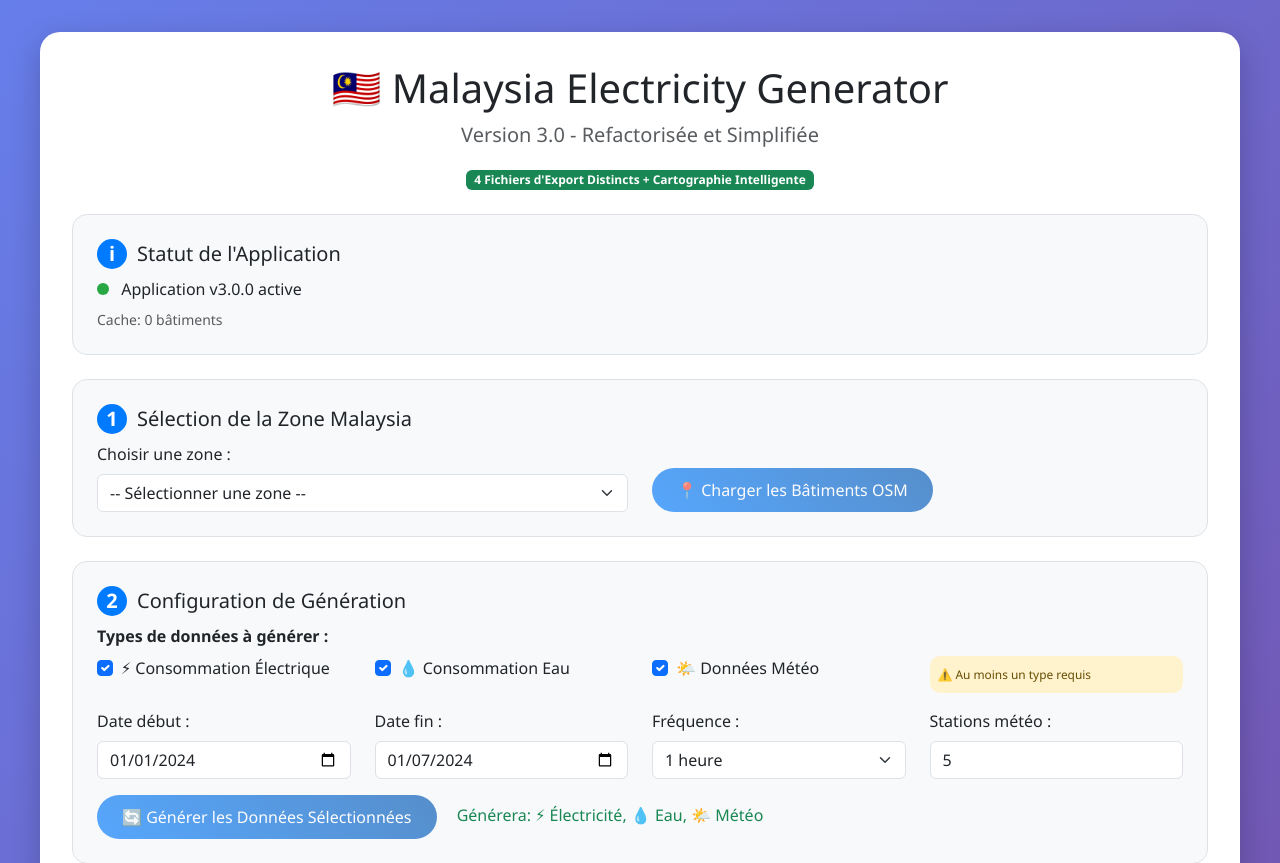
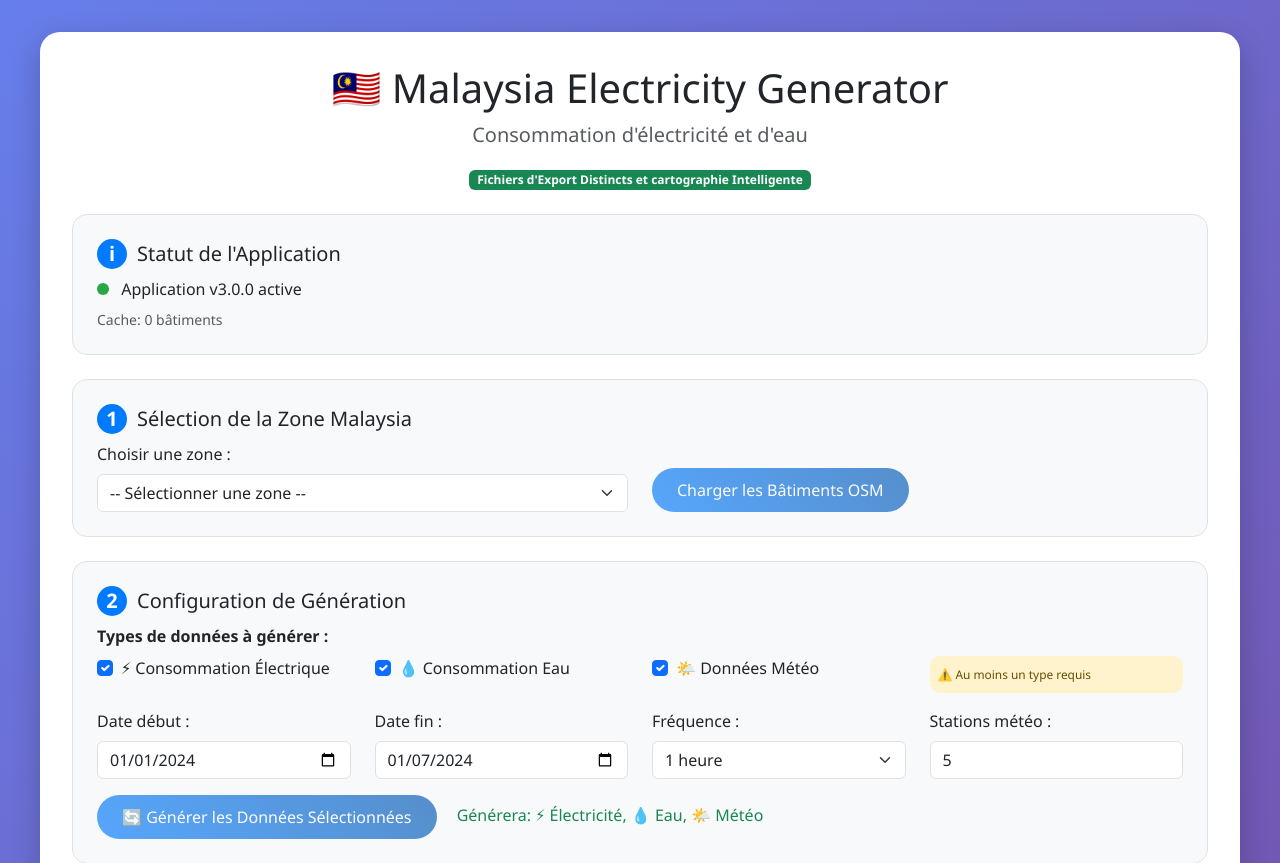
Before and after one commit to BaoFrancisNguyen/gen_malaysia, a Flask app: page / in a window 1280 px wide. Shown: the top 863 px of the page. Run offline with Flask 3, Linux system fonts and the light colour scheme; some libraries are stand-ins or nearby versions.

Commit message:
fix generator

```diff
--- a/templates/index.html
+++ b/templates/index.html
@@ -3,7 +3,7 @@
 <head>
     <meta charset="UTF-8">
     <meta name="viewport" content="width=device-width, initial-scale=1.0">
-    <title>Malaysia Electricity Generator v3.0 - Refactorisé</title>
+    <title>Malaysia Electricity Generator</title>
 
     <!-- Bootstrap CSS -->
     <link href="https://cdnjs.cloudflare.com/ajax/libs/bootstrap/5.3.0/css/bootstrap.min.css" rel="stylesheet">
@@ -194,8 +194,8 @@
         <!-- En-tête -->
         <div class="text-center mb-4">
             <h1 class="mb-2">🇲🇾 Malaysia Electricity Generator</h1>
-            <p class="lead text-muted">Version 3.0 - Refactorisée et Simplifiée</p>
-            <div class="badge bg-success">4 Fichiers d'Export Distincts + Cartographie Intelligente</div>
+            <p class="lead text-muted">Consommation d'électricité et d'eau</p>
+            <div class="badge bg-success">Fichiers d'Export Distincts et cartographie Intelligente</div>
         </div>
 
         <!-- Statut de l'application -->
@@ -220,7 +220,7 @@
                 </div>
                 <div class="col-md-6 d-flex align-items-end">
                     <button id="btn-load-buildings" class="btn btn-primary" disabled>
-                        📍 Charger les Bâtiments OSM
+                        Charger les Bâtiments OSM
                     </button>
                 </div>
             </div>
@@ -232,10 +232,10 @@
             <!-- Carte OSM avec contrôles intelligents -->
             <div id="map-container" class="mt-4 hidden">
                 <div class="d-flex justify-content-between align-items-center mb-2">
-                    <h6 class="mb-0">🗺️ Carte Interactive des Bâtiments</h6>
+                    <h6 class="mb-0">Carte Interactive des Bâtiments</h6>
                     <div>
                         <button id="btn-toggle-map" class="btn btn-outline-secondary btn-sm">
-                            👁️ Masquer la carte
+                            Masquer la carte
                         </button>
                         <span class="badge bg-info ms-2" id="map-building-count">0 bâtiments</span>
                     </div>
@@ -507,7 +507,7 @@
         // ============================================================================
 
         async function initializeApp() {
-            logMessage('🚀 Initialisation de l\'application...');
+            logMessage('Initialisation de l\'application...');
 
             try {
                 // Vérifier le statut
```
